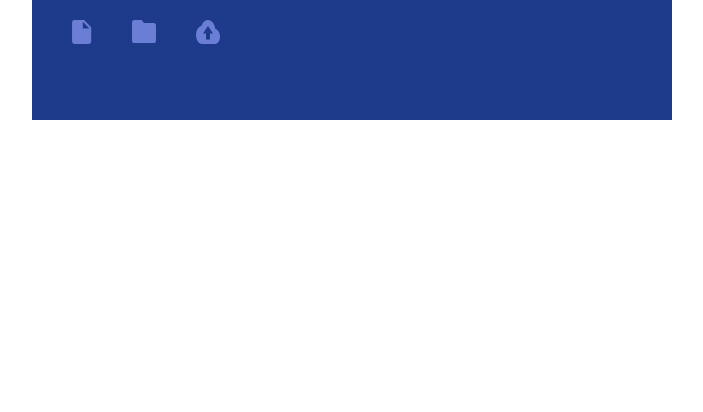
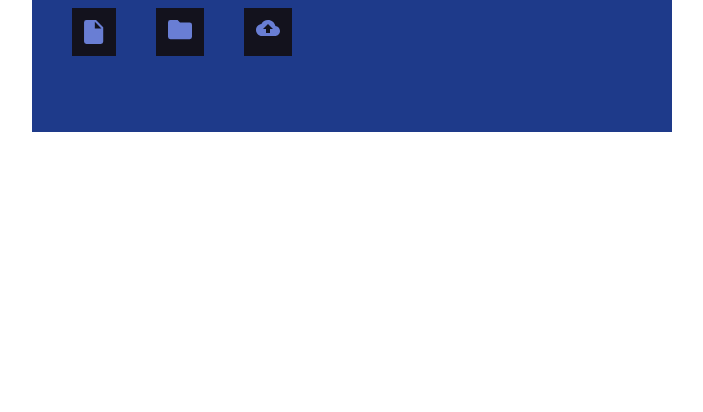
Before and after one commit to Miron-Silviu/data-storage-component, a website: page docs/index.html in a window 1280 px wide. Shown: the part 388-800 px from the top of the page, without its empty margins (288-991 px from the left). Drawn offline with Linux system fonts and the light colour scheme.

Commit message:
Build : Wrap images in each individual container.

```diff
--- a/docs/index.html
+++ b/docs/index.html
@@ -30,10 +30,16 @@
         class="first-container bg-blue-900  bg-repeat-space w-1/2 m-auto p-10"
       >
         <img class="logo-image" src="logo.svg" alt="logo" />
-        <div class="image-contaier flex py-9 gap-10">
-          <img class="icon-image" src="icon-document.svg" alt="document" />
-          <img src="icon-folder.svg" alt="document" />
-          <img src="icon-upload.svg" alt="document" />
+        <div class="images-contaier flex py-9 gap-10">
+          <div class="icon-container bg-VeryDarkBlue p-3">
+            <img class="icon-image" src="icon-document.svg" alt="document" />
+          </div>
+          <div class="icon-folder-image bg-VeryDarkBlue p-3">
+            <img src="icon-folder.svg" alt="document" />
+          </div>
+          <div class="icon-upload-image bg-VeryDarkBlue p-3">
+            <img src="icon-upload.svg" alt="document" />
+          </div>
         </div>
       </div>
     </div>
```
Also changed, not shown: docs/output.css.
